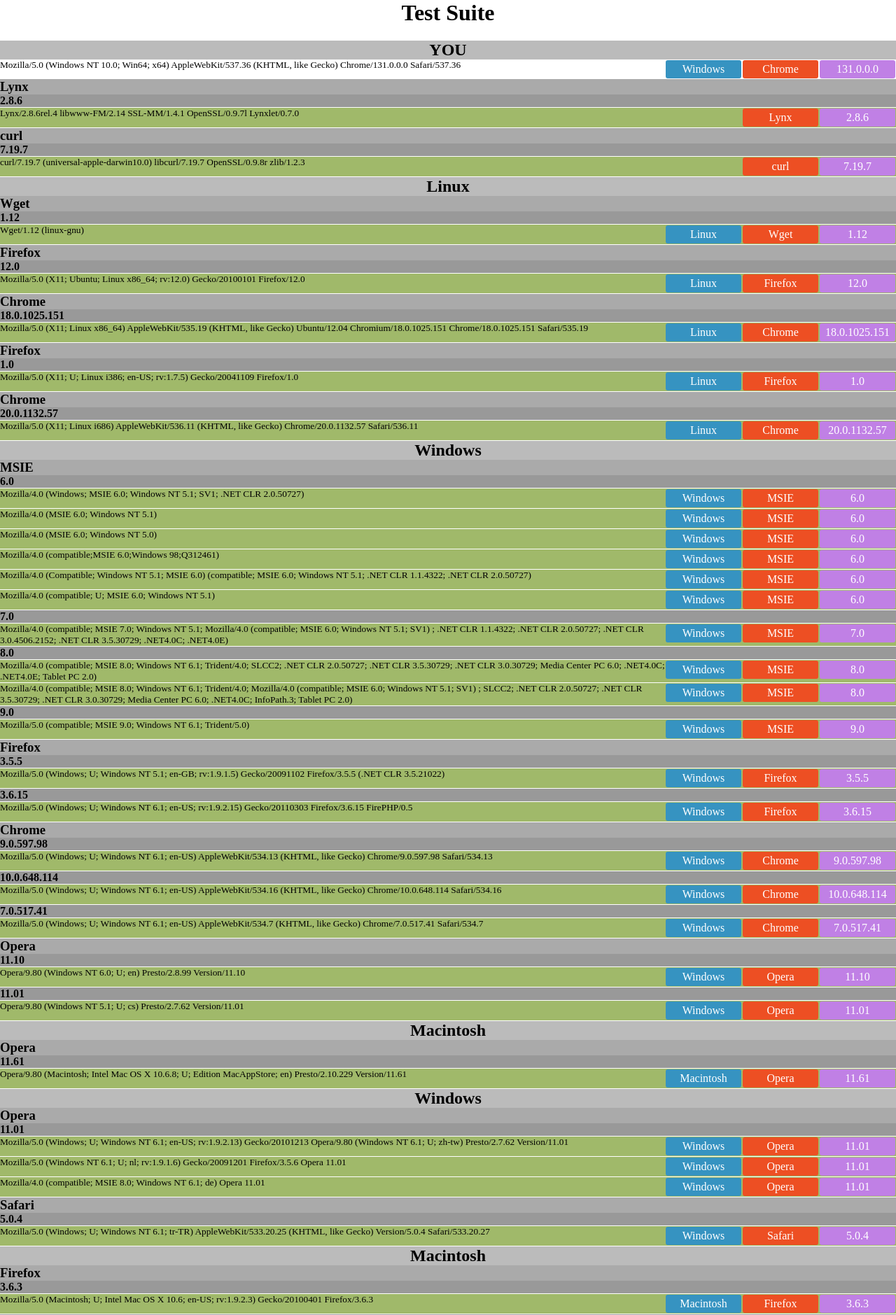
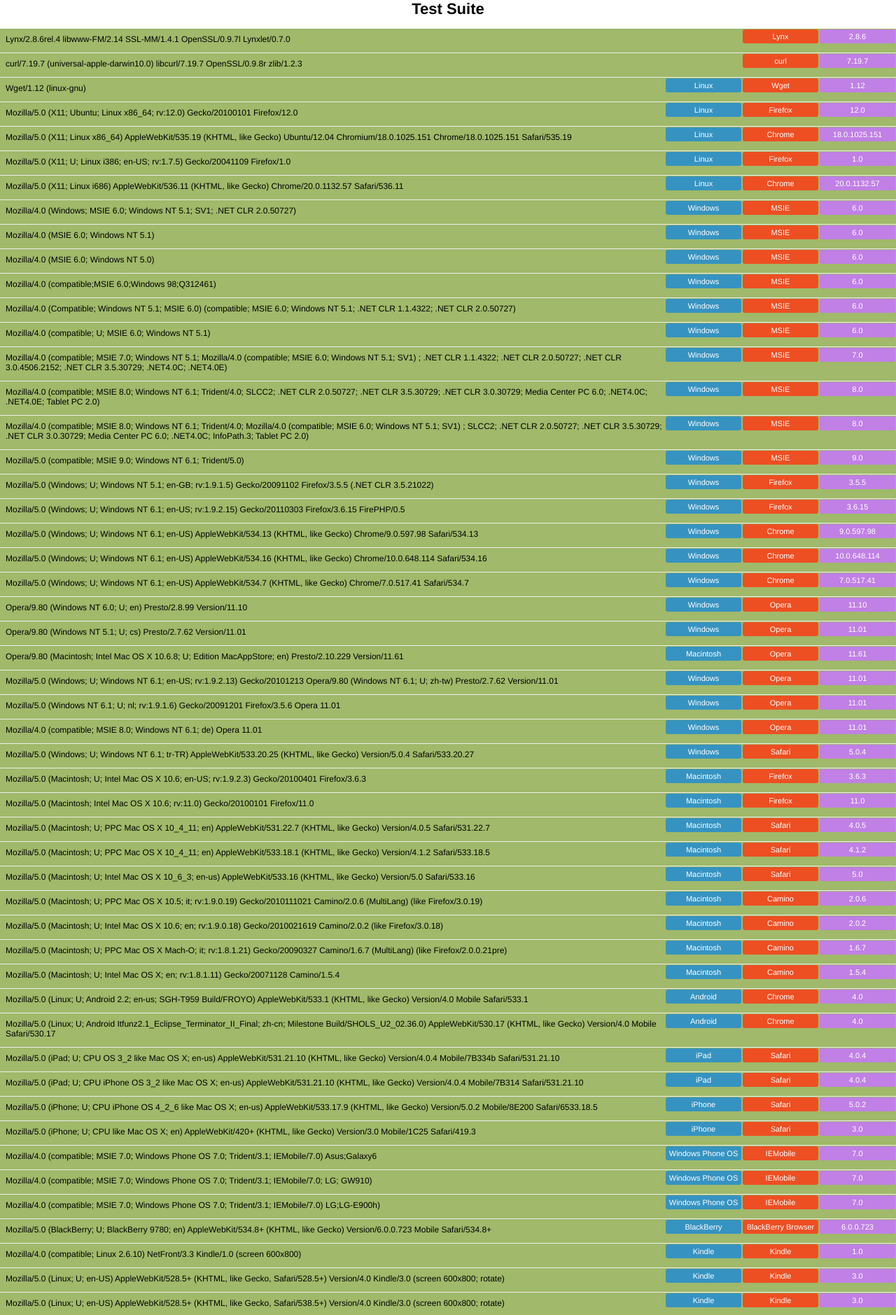
Before and after one commit to donatj/PhpUserAgent, a PHP site: page / in a window 1280 px wide. Shown: the top 1879 px of the page at 70% size. Run offline with PHP 8.4, Linux system fonts and the light colour scheme.

Commit message:
CSS Cleanup

```diff
--- a/index.php
+++ b/index.php
@@ -218,71 +218,92 @@ $data = array(
 
 echo '<h1>Test Suite</h1>';
 
-echo '<h2>YOU</h2>';
-echo '<div>';
+$result = array('fail' => array(), 'pass' => array());
 
-$x =  parse_user_agent();
-echo '<div class="aspect version">' .  $x['version'] .  '</div>';
-echo '<div class="aspect browser">' .  $x['browser'] .  '</div>';
-if( $x['platform'] ) {
-	echo '<div class="aspect platform">' . $x['platform'] . '</div>';
-}
-echo '<small>' . $_SERVER['HTTP_USER_AGENT'] . '</small><br /><div style="clear: both"></div>';
-
-echo '</div>';
-
-$prev = array('platform' => false, 'browser' => false, 'version' => false);
-
-foreach( $data as $agent => $expected ) {
+foreach( $data as $agent => &$row ) {
 
 	$x = parse_user_agent($agent);
+	$row = array('expected' => $row, 'received' => $x, 'agent' => $agent);
 
-	if( $prev['platform'] != $x['platform'] ) {
-		echo '<h2>'	. $expected['platform'] . '</h2>';
-		$prev['browser'] = false;
-		$prev['version'] = false;
+	if($row['expected'] != $row['received']) {
+		$result['fail'][] = $row;
+	}else{
+		$result['pass'][] = $row;
 	}
+}
 
-	if( $prev['browser'] != $x['browser'] ) {
-		echo '<h3>'	. $expected['browser'] . '</h3>';
-		$prev['version'] = false;
-	}
+foreach( $result['fail'] as $row ) {
 
-	if( $prev['version'] != $x['version'] ) {
-		echo '<h4>'	. $expected['version'] . '</h4>';
-	}
+	echo '<div class="row fail">';
+	echo '<div class="aspects incorrect">';
+	aspects( $row['received'] );
+	echo '</div>';
 
-	if( $x['platform'] == $expected['platform'] && $x['browser'] == $expected['browser'] && $x['version'] == $expected['version'] ) {
-		echo '<div style="background:#a0b96a; margin: 1px 0;">';
-	}else{
-		echo '<div style="background:#b96a6a; margin: 1px 0;">';
-	}
+	echo '<div class="aspects">';
+	aspects( $row['expected'] );
+	echo '</div>';
 
-	echo '<div class="aspect version">' .  $x['version'] .  '</div>';
-	echo '<div class="aspect browser">' .  $x['browser'] .  '</div>';
-	if( $x['platform'] ) {
-		echo '<div class="aspect platform">' . $x['platform'] . '</div>';
-	}
-
-	echo '<small>' . $agent . '</small><br />';
-	echo '<div style="clear: both"></div>';
+	echo '<small>'. $row['agent'] .'</small><br />';
 
 	echo '</div>';
-	echo "\n\n";
 
-	$prev = $expected;
+}
 
+foreach( $result['pass'] as $row ) {
+
+	echo '<div class="row">';
+
+	echo '<div class="aspects">';
+	aspects( $row['received'] );
+	echo '</div>';
+
+	echo '<small>'. $row['agent'] .'</small><br />';
+
+	echo '</div>';
+
+}
+
+function aspects($aspect) {
+	echo '<div class="version">' .  $aspect['version'] .  '</div>';
+	echo '<div class="browser">' .  $aspect['browser'] .  '</div>';
+	if( $aspect['platform'] ) {
+		echo '<div class="platform">' . $aspect['platform'] . '</div>';
+	}
 }
 
 ?>
 <style type="text/css">
 
-div.aspect {
+div.row {
+	background: #a0b96a;
+	border-bottom: 1px solid #eee;
+}
+
+div.row.fail {
+	background: #b96a6a;
+}
+
+div.row br {
+	clear: both;
+}
+
+div.row small {
+	display: block;
+	font-size: 12px;
+	padding: 8px 0 0 8px;
+}
+
+div.aspects {
+	float: right;
+	clear: right;
+}
+
+div.aspects div {
 	float: right;
 	color: white;
 	padding: 4px;
 	text-align: center;
-	min-width: 100px;;
+	min-width: 100px;
 	margin: 1px;
 	border-radius: 3px;
 }
@@ -299,29 +320,20 @@ div.browser{
 	background: #ed4f23;
 }
 
+div.aspects.incorrect div {
+	background: red;
+}
+
 body {
-	margin: 0; padding: 0;
+	margin: 0;
+	padding: 0;
+	font-size: 11px;
+	font-family: Helvetica, Arial;
 }
+
 h1 {
 	text-align: center;
 }
-h2, h3, h4 {
-	padding: 0;
-	margin: 0;
-	display: block;
-}
 
-h2 {
-	background: #bbb;
-	text-align: center;
-}
-
-h3 {
-	background: #aaa;
-}
-
-h4 {
-	background: #999;
-}
 
 </style>
```
